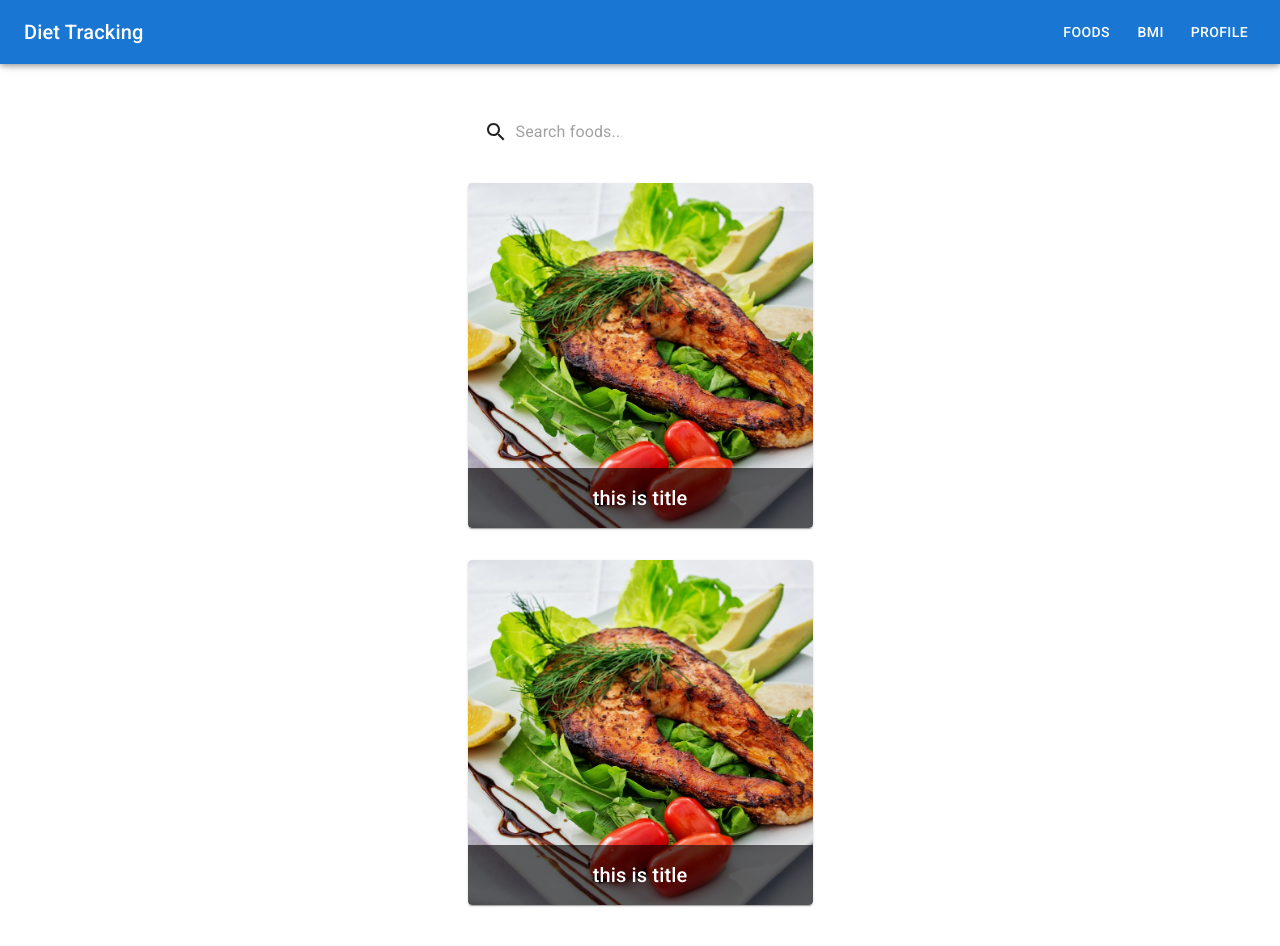
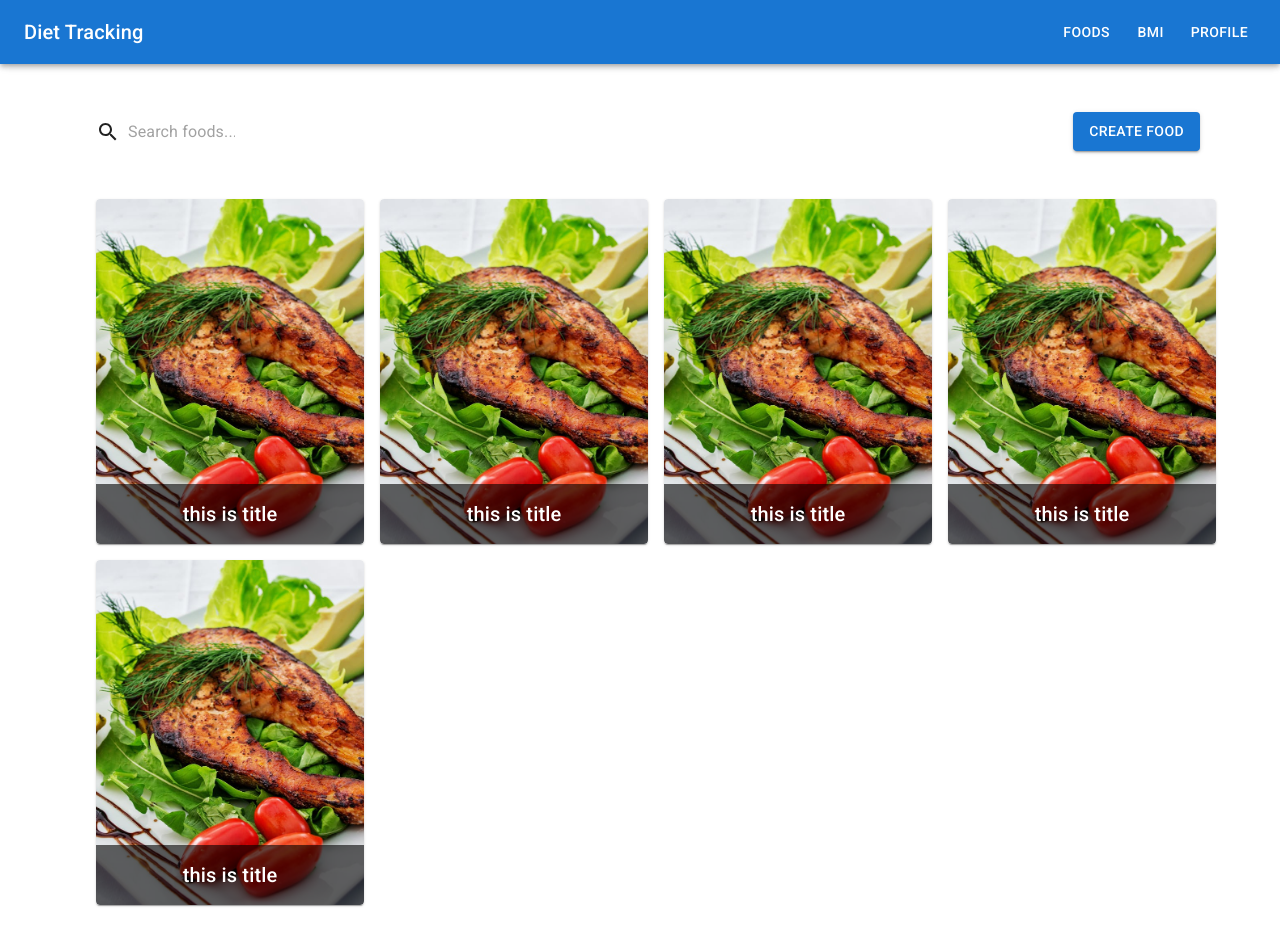
Before and after one commit to joheee/DietTrackingFrontend, a React (Vite) app: page /foods in a window 1280 px wide. Shown: the top 946 px of the page. Built offline with nearby package versions, Linux system fonts and the light colour scheme.

Commit message:
food bar

```diff
--- a/src/page/food/FoodPresenter.tsx
+++ b/src/page/food/FoodPresenter.tsx
@@ -1,16 +1,15 @@
-import { Grid, Stack } from "@mui/material";
+import { Button, Grid, Stack } from "@mui/material";
 import NavigationComponent from "../../components/navigation/NavigationComponent";
 import SearchFoodField from "./components/SearchFoodField";
 import FoodCard from "./components/FoodCard";
 import { FoodCardElement } from "../../config/Interfaces";
 
 export default function FoodPresenter() {
-
-  const prop : FoodCardElement = {
-    src: '/food/fish.jpg',
-    description: 'this is desc',
-    title:'this is title'
-  }
+  const prop: FoodCardElement = {
+    src: "/food/fish.jpg",
+    description: "this is desc",
+    title: "this is title",
+  };
 
   return (
     <Grid
@@ -21,9 +20,31 @@ export default function FoodPresenter() {
     >
       <Stack spacing={4} padding={10}>
         <NavigationComponent />
-        <SearchFoodField />
-        <FoodCard prop={prop} />
-        <FoodCard prop={prop} />
+        <Stack
+          direction={{ xs: "column", sm: "row" }}
+          spacing={{ xs: 1, sm: 2, md: 4 }}
+          justifyContent="space-between"
+        >
+          <SearchFoodField />
+          <Button variant="contained">create food</Button>
+        </Stack>
+        <Grid container spacing={2}>
+          <Grid item xs={12} sm={6} md={4} lg={3}>
+            <FoodCard prop={prop} />
+          </Grid>
+          <Grid item xs={12} sm={6} md={4} lg={3}>
+            <FoodCard prop={prop} />
+          </Grid>
+          <Grid item xs={12} sm={6} md={4} lg={3}>
+            <FoodCard prop={prop} />
+          </Grid>
+          <Grid item xs={12} sm={6} md={4} lg={3}>
+            <FoodCard prop={prop} />
+          </Grid>
+          <Grid item xs={12} sm={6} md={4} lg={3}>
+            <FoodCard prop={prop} />
+          </Grid>
+        </Grid>
       </Stack>
     </Grid>
   );
```
